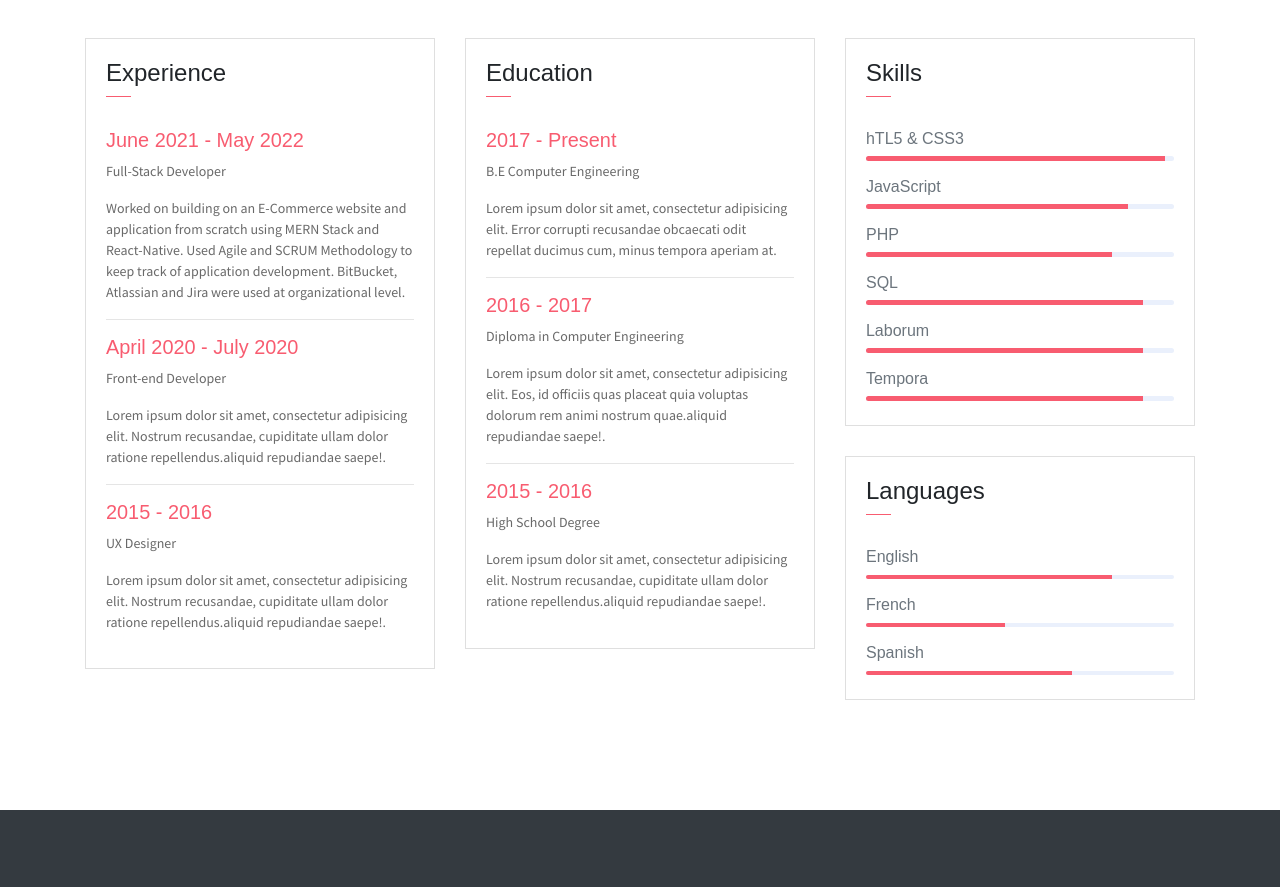
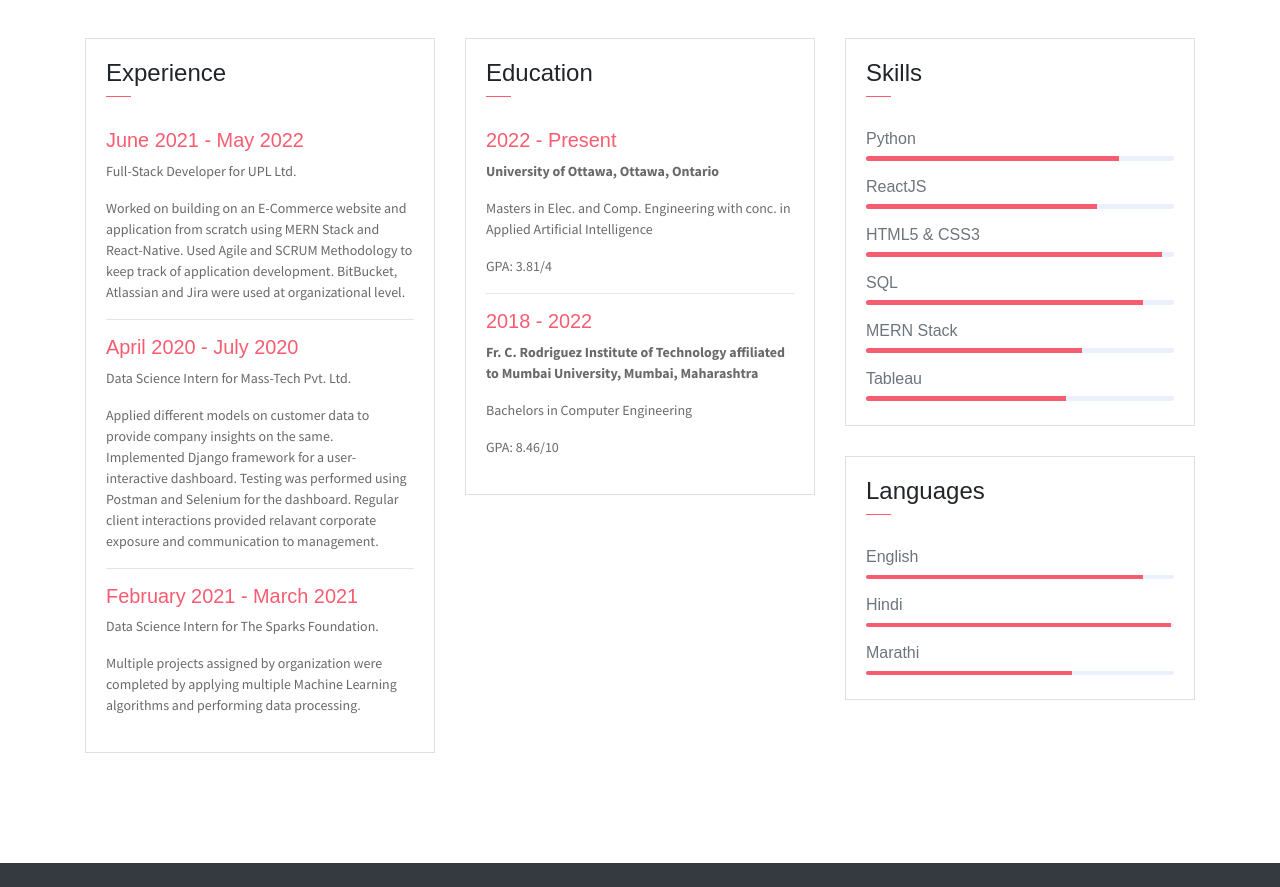
Before and after one commit to Eshan27/My-portfolio, a website: page public_html/index.html in a window 1280 px wide. Shown: the part 1560-2447 px from the top of the page. Drawn offline with Linux system fonts and the light colour scheme; some packages are replaced by stand-ins of ours.

Commit message:
Update index.html

```diff
--- a/public_html/index.html
+++ b/public_html/index.html
@@ -167,19 +167,25 @@
                         </div>
                         <div class="card-body">
                             <h6 class="title text-danger">June 2021 - May 2022</h6>
-                            <P>Full-Stack Developer</P>
+                            <P>Full-Stack Developer for UPL Ltd.</P>
                             <P class="subtitle">
                                 Worked on building on an E-Commerce website and application from scratch using MERN Stack and React-Native. Used Agile and SCRUM Methodology
                                 to keep track of application development. BitBucket, Atlassian and Jira were used at organizational level.
                             </P>
                             <hr>
                             <h6 class="title text-danger">April 2020 - July 2020</h6>
-                            <P>Front-end Developer</P>
-                            <P class="subtitle">Lorem ipsum dolor sit amet, consectetur adipisicing elit. Nostrum recusandae, cupiditate ullam dolor ratione repellendus.aliquid repudiandae saepe!.</P>
+                            <P>Data Science Intern for Mass-Tech Pvt. Ltd.</P>
+                            <P class="subtitle">
+                                Applied different models on customer data to provide company insights on the same. Implemented Django framework
+                                for a user-interactive dashboard. Testing was performed using Postman and Selenium for the dashboard. Regular client interactions
+                                provided relavant corporate exposure and communication to management.
+                            </P>
                             <hr>
-                            <h6 class="title text-danger">2015 - 2016</h6>
-                            <P>UX Designer</P>
-                            <P class="subtitle">Lorem ipsum dolor sit amet, consectetur adipisicing elit. Nostrum recusandae, cupiditate ullam dolor ratione repellendus.aliquid repudiandae saepe!.</P>
+                            <h6 class="title text-danger">February 2021 - March 2021</h6>
+                            <P>Data Science Intern for The Sparks Foundation.</P>
+                            <P class="subtitle">
+                                Multiple projects assigned by organization were completed by applying multiple Machine Learning algorithms and performing data processing.
+                            </P>
                         </div>
                     </div>
                 </div>
@@ -192,18 +198,17 @@
                             </div>
                         </div>
                         <div class="card-body">
-                            <h6 class="title text-danger">2017 - Present</h6>
-                            <P>B.E Computer Engineering</P>
-                            <P class="subtitle">Lorem ipsum dolor sit amet, consectetur adipisicing elit. Error corrupti recusandae obcaecati odit repellat ducimus cum, minus tempora aperiam at.</P>
+                            <h6 class="title text-danger">2022 - Present</h6>
+                            <P style="font-weight: bold;">University of Ottawa, Ottawa, Ontario</P>
+                            <P>Masters in Elec. and Comp. Engineering with conc. in Applied Artificial Intelligence</P>
+                            <P class="subtitle">
+                                GPA: 3.81/4
+                            </P>
                             <hr>
-                            <h6 class="title text-danger">2016 - 2017</h6>
-                            <P>Diploma in Computer Engineering</P>
-                            <P class="subtitle">Lorem ipsum dolor sit amet, consectetur adipisicing elit. Eos, id officiis quas placeat quia voluptas dolorum rem animi nostrum quae.aliquid repudiandae saepe!.</P>
-                            <hr>
-                            <h6 class="title text-danger">2015 - 2016</h6>
-                            <P>High School Degree</P>
-                            <P class="subtitle">Lorem ipsum dolor sit amet, consectetur adipisicing elit. Nostrum recusandae, cupiditate ullam dolor ratione repellendus.aliquid repudiandae saepe!.</P>
-
+                            <h6 class="title text-danger">2018 - 2022</h6>
+                            <P style="font-weight: bold;">Fr. C. Rodriguez Institute of Technology affiliated to Mumbai University, Mumbai, Maharashtra</P>
+                            <P>Bachelors in Computer Engineering</P>
+                            <P class="subtitle">GPA: 8.46/10</P>
                         </div>
                     </div>
                 </div>
@@ -216,29 +221,29 @@
                             </div>
                         </div>
                         <div class="card-body pb-2">
-                           <h6>hTL5 &amp; CSS3</h6>
+                           <h6>Python</h6>
                             <div class="progress mb-3">
-                                <div class="progress-bar bg-danger" role="progressbar" style="width: 97%" aria-valuenow="25" aria-valuemin="0" aria-valuemax="100"></div>
+                                <div class="progress-bar bg-danger" role="progressbar" style="width: 82%" aria-valuenow="25" aria-valuemin="0" aria-valuemax="100"></div>
                             </div>
-                            <h6>JavaScript</h6>
+                            <h6>ReactJS</h6>
                             <div class="progress mb-3">
-                                <div class="progress-bar bg-danger" role="progressbar" style="width: 85%" aria-valuenow="25" aria-valuemin="0" aria-valuemax="100"></div>
+                                <div class="progress-bar bg-danger" role="progressbar" style="width: 75%" aria-valuenow="25" aria-valuemin="0" aria-valuemax="100"></div>
                             </div>
-                            <h6>PHP</h6>
+                            <h6>HTML5 &amp; CSS3</h6>
                             <div class="progress mb-3">
-                                <div class="progress-bar bg-danger" role="progressbar" style="width: 80%" aria-valuenow="50" aria-valuemin="0" aria-valuemax="100"></div>
+                                <div class="progress-bar bg-danger" role="progressbar" style="width: 96%" aria-valuenow="50" aria-valuemin="0" aria-valuemax="100"></div>
                             </div>
                             <h6>SQL</h6>
                             <div class="progress mb-3">
                                 <div class="progress-bar bg-danger" role="progressbar" style="width: 90%" aria-valuenow="75" aria-valuemin="0" aria-valuemax="100"></div>
                             </div>
-                            <h6>Laborum</h6>
+                            <h6>MERN Stack</h6>
                             <div class="progress mb-3">
-                                <div class="progress-bar bg-danger" role="progressbar" style="width: 90%" aria-valuenow="75" aria-valuemin="0" aria-valuemax="100"></div>
+                                <div class="progress-bar bg-danger" role="progressbar" style="width: 70%" aria-valuenow="75" aria-valuemin="0" aria-valuemax="100"></div>
                             </div>
-                            <h6>Tempora</h6>
+                            <h6>Tableau</h6>
                             <div class="progress mb-3">
-                                <div class="progress-bar bg-danger" role="progressbar" style="width: 90%" aria-valuenow="75" aria-valuemin="0" aria-valuemax="100"></div>
+                                <div class="progress-bar bg-danger" role="progressbar" style="width: 65%" aria-valuenow="75" aria-valuemin="0" aria-valuemax="100"></div>
                             </div>
                         </div>
                     </div>
@@ -252,13 +257,13 @@
                         <div class="card-body pb-2">
                            <h6>English</h6>
                             <div class="progress mb-3">
-                                <div class="progress-bar bg-danger" role="progressbar" style="width: 80%" aria-valuenow="25" aria-valuemin="0" aria-valuemax="100"></div>
+                                <div class="progress-bar bg-danger" role="progressbar" style="width: 90%" aria-valuenow="25" aria-valuemin="0" aria-valuemax="100"></div>
                             </div>
-                            <h6>French</h6>
+                            <h6>Hindi</h6>
                             <div class="progress mb-3">
-                                <div class="progress-bar bg-danger" role="progressbar" style="width: 45%" aria-valuenow="25" aria-valuemin="0" aria-valuemax="100"></div>
+                                <div class="progress-bar bg-danger" role="progressbar" style="width: 99%" aria-valuenow="25" aria-valuemin="0" aria-valuemax="100"></div>
                             </div>
-                            <h6>Spanish</h6>
+                            <h6>Marathi</h6>
                             <div class="progress mb-3">
                                 <div class="progress-bar bg-danger" role="progressbar" style="width: 67%" aria-valuenow="50" aria-valuemin="0" aria-valuemax="100"></div>
                             </div>
```
